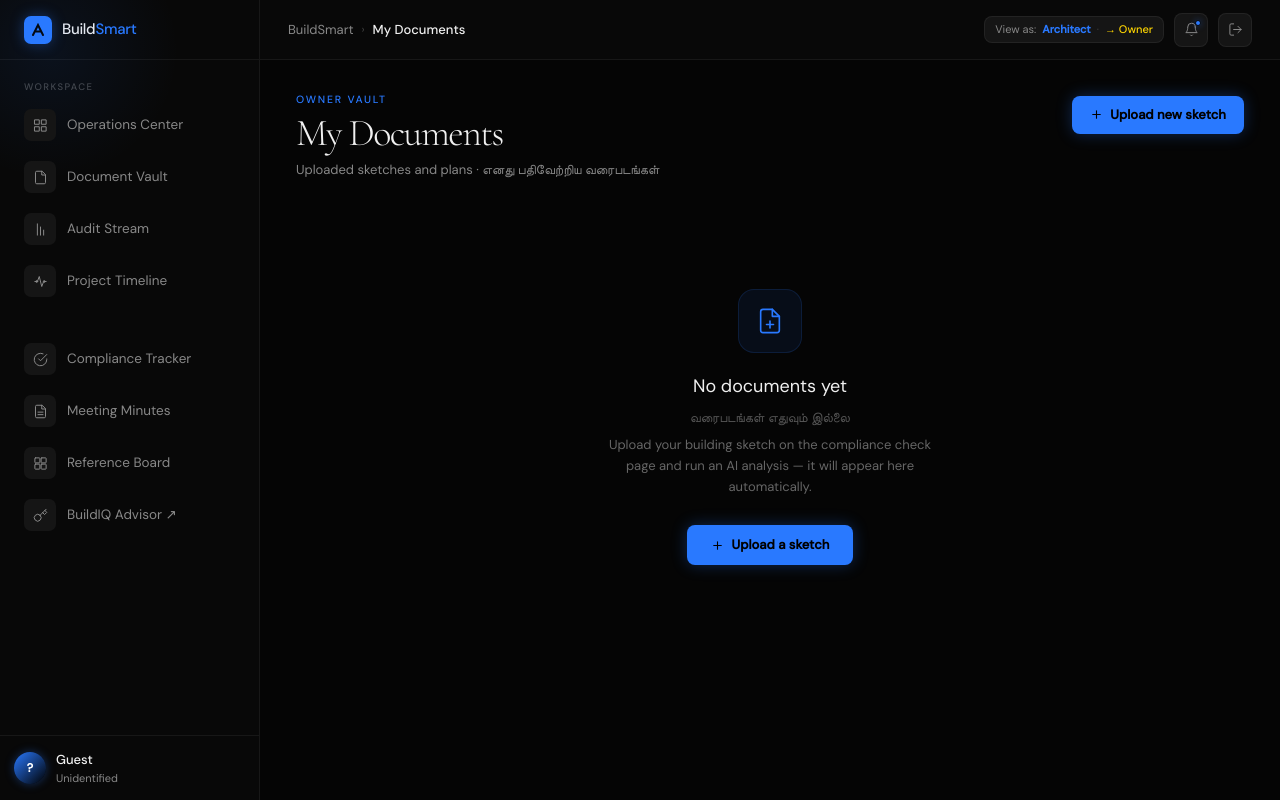
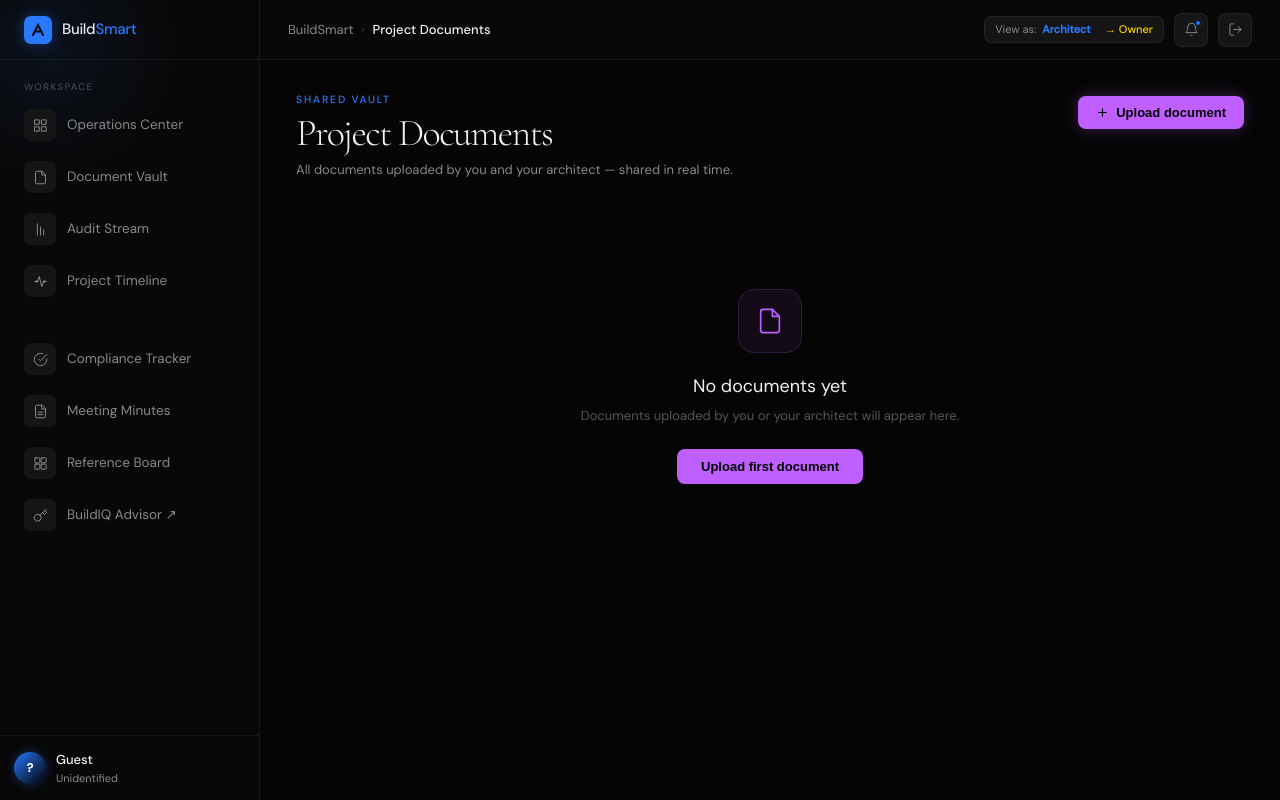
Before and after one commit to wowthrisha/buildsmart, a Flask app: template templates/owner_documents.html in a window 1280 px wide. Run offline with Flask 3, Linux system fonts and the light colour scheme; the template is opened without the code that fills it, so the values that code supplies are empty; some web fonts are replaced.

Commit message:
feat: shared document vault + reference board for both Owner and Architect
- Owner can now upload to the shared Document Vault (role block removed)
- Owner 'Project Documents' page shows ALL project docs (architect + owner)
- Owner sidebar: added 'Design Board' (Reference Board) and renamed 'My documents' → 'Project Documents'
- Compliance checklist: Upload buttons are live forms that POST to /compliance-upload, tick green when fulfilled, show readiness score dynamically
- compliance_upload: respects 'next' param to redirect back to caller page

Co-Authored-By: Claude Sonnet 4.6 <noreply@anthropic.com>

```diff
--- a/templates/base.html
+++ b/templates/base.html
@@ -377,7 +377,15 @@
         <div class="nav-icon">
           <svg viewBox="0 0 24 24"><path d="M14 2H6a2 2 0 00-2 2v16a2 2 0 002 2h12a2 2 0 002-2V8z"/><polyline points="14 2 14 8 20 8"/></svg>
         </div>
-        My documents
+        Project Documents
+      </a>
+
+      <a href="{{ url_for('ref.board_home') }}"
+         class="nav-item {% if request.endpoint in ['ref.board','ref.update_pin'] %}active{% endif %}">
+        <div class="nav-icon" style="{% if request.endpoint in ['ref.board','ref.update_pin'] %}background:rgba(191,95,255,0.12){% endif %}">
+          <svg viewBox="0 0 24 24" style="{% if request.endpoint in ['ref.board','ref.update_pin'] %}stroke:#BF5FFF{% endif %}"><rect x="3" y="3" width="8" height="8" rx="1"/><rect x="13" y="3" width="8" height="8" rx="1"/><rect x="3" y="13" width="8" height="8" rx="1"/><rect x="13" y="13" width="8" height="8" rx="1"/></svg>
+        </div>
+        Design Board
       </a>
     </div>
 
--- a/templates/owner_documents.html
+++ b/templates/owner_documents.html
@@ -1,71 +1,124 @@
 {% extends "base.html" %}
-{% block title %}My Documents — BuildSmart{% endblock %}
-{% block breadcrumb %}My Documents{% endblock %}
+{% block title %}Project Documents — BuildSmart{% endblock %}
+{% block breadcrumb %}Project Documents{% endblock %}
 {% block page_class %}page-owner{% endblock %}
 
 {% block content %}
 
 <div class="page-header">
   <div class="page-title-group">
-    <div class="page-eyebrow">Owner Vault</div>
-    <h1 class="page-title">My Documents</h1>
-    <p class="page-subtitle">
-      Uploaded sketches and plans · எனது பதிவேற்றிய வரைபடங்கள்
-    </p>
+    <div class="page-eyebrow">Shared Vault</div>
+    <h1 class="page-title">Project Documents</h1>
+    <p class="page-subtitle">All documents uploaded by you and your architect — shared in real time.</p>
   </div>
   <div style="margin-top:4px">
-    <a href="{{ url_for('owner.owner_home') }}" style="display:inline-flex;align-items:center;gap:7px;padding:9px 18px;border-radius:8px;background:#2979FF;color:#000;font-size:13px;font-weight:600;text-decoration:none;box-shadow:0 0 16px rgba(41,121,255,0.3)">
+    <button onclick="document.getElementById('upload-modal').style.display='flex'"
+      style="display:inline-flex;align-items:center;gap:7px;padding:9px 18px;border-radius:8px;background:#BF5FFF;color:#000;font-size:13px;font-weight:600;border:none;cursor:pointer;box-shadow:0 0 16px rgba(191,95,255,0.3)">
       <svg viewBox="0 0 24 24" style="width:13px;height:13px;stroke:#000;fill:none;stroke-width:2;stroke-linecap:round"><line x1="12" y1="5" x2="12" y2="19"/><line x1="5" y1="12" x2="19" y2="12"/></svg>
-      Upload new sketch
-    </a>
+      Upload document
+    </button>
   </div>
 </div>
 
 {% if docs %}
-<div style="display:grid;grid-template-columns:repeat(auto-fill,minmax(280px,1fr));gap:14px">
+<div style="display:flex;flex-direction:column;gap:8px">
   {% for doc in docs %}
-  <div style="background:#080808;border:1px solid rgba(255,255,255,0.06);border-radius:14px;padding:20px;transition:border-color 0.2s" onmouseover="this.style.borderColor='rgba(41,121,255,0.3)'" onmouseout="this.style.borderColor='rgba(255,255,255,0.06)'">
-    <div style="display:flex;align-items:flex-start;gap:14px">
-      <div style="width:40px;height:40px;background:rgba(41,121,255,0.1);border-radius:10px;display:grid;place-items:center;flex-shrink:0;border:1px solid rgba(41,121,255,0.2)">
-        <svg viewBox="0 0 24 24" style="width:18px;height:18px;stroke:#2979FF;fill:none;stroke-width:1.6;stroke-linecap:round;stroke-linejoin:round"><path d="M14 2H6a2 2 0 00-2 2v16a2 2 0 002 2h12a2 2 0 002-2V8z"/><polyline points="14 2 14 8 20 8"/></svg>
+  <div style="background:#080808;border:1px solid rgba(255,255,255,0.06);border-radius:12px;padding:16px 20px;display:flex;align-items:center;gap:16px;transition:border-color 0.2s"
+       onmouseover="this.style.borderColor='rgba(191,95,255,0.25)'"
+       onmouseout="this.style.borderColor='rgba(255,255,255,0.06)'">
+
+    <!-- Icon -->
+    <div style="width:40px;height:40px;background:rgba(191,95,255,0.08);border-radius:10px;display:grid;place-items:center;flex-shrink:0;border:1px solid rgba(191,95,255,0.15)">
+      <svg viewBox="0 0 24 24" style="width:18px;height:18px;stroke:#BF5FFF;fill:none;stroke-width:1.6;stroke-linecap:round;stroke-linejoin:round"><path d="M14 2H6a2 2 0 00-2 2v16a2 2 0 002 2h12a2 2 0 002-2V8z"/><polyline points="14 2 14 8 20 8"/></svg>
+    </div>
+
+    <!-- Info -->
+    <div style="flex:1;min-width:0">
+      <div style="font-size:13px;font-weight:500;color:#f0f0f0">{{ doc.title }}</div>
+      <div style="font-size:11px;color:#555;margin-top:2px">
+        {{ doc.document_type or 'General' }}
+        · v{{ doc.current_version }}
+        · {{ doc.created_by }}
+        · {{ doc.created_at.strftime('%d %b %Y') if doc.created_at else '—' }}
       </div>
-      <div style="flex:1;min-width:0">
-        <div style="font-size:13px;font-weight:500;color:#f0f0f0;white-space:nowrap;overflow:hidden;text-overflow:ellipsis">
-          {{ doc.file_path.split('/')[-1] if doc.file_path else 'Unnamed file' }}
-        </div>
-        <div style="font-size:11px;color:#555;margin-top:3px">
-          Uploaded {{ doc.uploaded_at.strftime('%d %b %Y') if doc.uploaded_at else '—' }}
-        </div>
-        {% if doc.change_notes %}
-        <div style="font-size:12px;color:#666;margin-top:6px;line-height:1.5">{{ doc.change_notes[:80] }}{% if doc.change_notes|length > 80 %}...{% endif %}</div>
-        {% endif %}
-      </div>
+      {% if doc.description %}
+      <div style="font-size:12px;color:#444;margin-top:4px">{{ doc.description[:80] }}{% if doc.description|length > 80 %}...{% endif %}</div>
+      {% endif %}
     </div>
-    <div style="margin-top:16px;display:flex;gap:8px">
-      <a href="{{ url_for('owner.owner_home') }}" style="flex:1;text-align:center;padding:8px;border-radius:7px;background:rgba(41,121,255,0.1);border:1px solid rgba(41,121,255,0.2);color:#2979FF;font-size:12px;text-decoration:none;transition:all 0.15s" onmouseover="this.style.background='rgba(41,121,255,0.2)'" onmouseout="this.style.background='rgba(41,121,255,0.1)'">
-        Run compliance check
-      </a>
-    </div>
+
+    <!-- Status badge -->
+    {% if doc.is_outdated %}
+    <span style="font-size:10px;font-weight:600;padding:3px 9px;border-radius:10px;background:rgba(255,214,0,0.1);color:#FFD600;white-space:nowrap">Outdated</span>
+    {% else %}
+    <span style="font-size:10px;font-weight:600;padding:3px 9px;border-radius:10px;background:rgba(57,255,130,0.1);color:#39FF82;white-space:nowrap">Current</span>
+    {% endif %}
+
+    <!-- Actions -->
+    <a href="{{ url_for('document.view_versions', document_id=doc.id) }}"
+       style="padding:6px 14px;border-radius:7px;background:rgba(255,255,255,0.04);border:1px solid rgba(255,255,255,0.08);color:#888;font-size:12px;text-decoration:none;white-space:nowrap">
+      View versions
+    </a>
   </div>
   {% endfor %}
 </div>
 
 {% else %}
-<!-- Empty state -->
 <div style="text-align:center;padding:80px 20px">
-  <div style="width:64px;height:64px;background:rgba(41,121,255,0.08);border-radius:16px;display:grid;place-items:center;margin:0 auto 20px;border:1px solid rgba(41,121,255,0.15)">
-    <svg viewBox="0 0 24 24" style="width:28px;height:28px;stroke:#2979FF;fill:none;stroke-width:1.4;stroke-linecap:round;stroke-linejoin:round"><path d="M14 2H6a2 2 0 00-2 2v16a2 2 0 002 2h12a2 2 0 002-2V8z"/><polyline points="14 2 14 8 20 8"/><line x1="12" y1="18" x2="12" y2="12"/><line x1="9" y1="15" x2="15" y2="15"/></svg>
+  <div style="width:64px;height:64px;background:rgba(191,95,255,0.08);border-radius:16px;display:grid;place-items:center;margin:0 auto 20px;border:1px solid rgba(191,95,255,0.15)">
+    <svg viewBox="0 0 24 24" style="width:28px;height:28px;stroke:#BF5FFF;fill:none;stroke-width:1.4;stroke-linecap:round;stroke-linejoin:round"><path d="M14 2H6a2 2 0 00-2 2v16a2 2 0 002 2h12a2 2 0 002-2V8z"/><polyline points="14 2 14 8 20 8"/></svg>
   </div>
-  <div style="font-size:18px;font-weight:400;color:#f0f0f0;margin-bottom:8px">No documents yet</div>
-  <div style="font-size:13px;color:#555;margin-bottom:8px">வரைபடங்கள் எதுவும் இல்லை</div>
-  <div style="font-size:13px;color:#666;margin-bottom:28px;max-width:340px;margin-left:auto;margin-right:auto;line-height:1.6">
-    Upload your building sketch on the compliance check page and run an AI analysis — it will appear here automatically.
-  </div>
-  <a href="{{ url_for('owner.owner_home') }}" style="display:inline-flex;align-items:center;gap:8px;padding:10px 24px;border-radius:8px;background:#2979FF;color:#000;font-size:13px;font-weight:600;text-decoration:none;box-shadow:0 0 16px rgba(41,121,255,0.3)">
-    <svg viewBox="0 0 24 24" style="width:13px;height:13px;stroke:#000;fill:none;stroke-width:2;stroke-linecap:round"><line x1="12" y1="5" x2="12" y2="19"/><line x1="5" y1="12" x2="19" y2="12"/></svg>
-    Upload a sketch
-  </a>
+  <div style="font-size:18px;font-weight:400;color:#f0f0f0;margin-bottom:6px">No documents yet</div>
+  <div style="font-size:13px;color:#555;margin-bottom:24px">Documents uploaded by you or your architect will appear here.</div>
+  <button onclick="document.getElementById('upload-modal').style.display='flex'"
+    style="display:inline-flex;align-items:center;gap:8px;padding:10px 24px;border-radius:8px;background:#BF5FFF;color:#000;font-size:13px;font-weight:600;border:none;cursor:pointer">
+    Upload first document
+  </button>
 </div>
 {% endif %}
 
+<!-- Upload modal -->
+<div id="upload-modal" style="display:none;position:fixed;inset:0;background:rgba(0,0,0,0.7);z-index:1000;align-items:center;justify-content:center">
+  <div style="background:#0d0d0d;border:1px solid rgba(191,95,255,0.25);border-radius:16px;padding:32px;width:100%;max-width:460px;position:relative">
+    <button onclick="document.getElementById('upload-modal').style.display='none'"
+      style="position:absolute;top:16px;right:16px;background:none;border:none;color:#555;cursor:pointer;font-size:20px">×</button>
+    <div style="font-size:10.5px;color:#BF5FFF;text-transform:uppercase;letter-spacing:2px;margin-bottom:8px">Upload document</div>
+    <h2 style="font-size:20px;font-weight:400;color:#f0f0f0;margin-bottom:24px">Add to shared vault</h2>
+
+    <form method="POST" action="{{ url_for('document.upload_document') }}" enctype="multipart/form-data">
+      <div style="margin-bottom:14px">
+        <label style="display:block;font-size:11px;color:#666;text-transform:uppercase;letter-spacing:.8px;margin-bottom:6px">Document name</label>
+        <input type="text" name="title" required placeholder="e.g. Patta — Dr. Suresh Plot 42"
+          style="width:100%;background:#0a0a0a;border:1px solid rgba(255,255,255,0.1);border-radius:8px;padding:10px 14px;color:#f0f0f0;font-size:13px;outline:none">
+      </div>
+      <div style="margin-bottom:14px">
+        <label style="display:block;font-size:11px;color:#666;text-transform:uppercase;letter-spacing:.8px;margin-bottom:6px">Document type</label>
+        <select name="document_type"
+          style="width:100%;background:#0a0a0a;border:1px solid rgba(255,255,255,0.1);border-radius:8px;padding:10px 14px;color:#f0f0f0;font-size:13px;outline:none">
+          <option value="">General</option>
+          <option value="Structural Drawings">Structural Drawings</option>
+          <option value="Site Plan">Site Plan</option>
+          <option value="FMB Sketch">FMB Sketch</option>
+          <option value="Patta">Patta</option>
+          <option value="EC Document">EC Document</option>
+          <option value="Fire Safety Certificate">Fire Safety Certificate</option>
+          <option value="Electrical Plan">Electrical Plan</option>
+          <option value="Environmental Clearance">Environmental Clearance</option>
+          <option value="Zoning Permit">Zoning Permit</option>
+          <option value="Safety Compliance Document">Safety Compliance Document</option>
+        </select>
+      </div>
+      <input type="hidden" name="project_id" value="1">
+      <div style="margin-bottom:20px">
+        <label style="display:block;font-size:11px;color:#666;text-transform:uppercase;letter-spacing:.8px;margin-bottom:6px">File</label>
+        <input type="file" name="file" required
+          style="width:100%;background:#0a0a0a;border:1px solid rgba(255,255,255,0.1);border-radius:8px;padding:10px 14px;color:#f0f0f0;font-size:13px">
+      </div>
+      <button type="submit"
+        style="width:100%;padding:12px;border-radius:8px;background:#BF5FFF;border:none;color:#000;font-size:13px;font-weight:600;cursor:pointer">
+        Upload to shared vault
+      </button>
+    </form>
+  </div>
+</div>
+
 {% endblock %}
```
Also changed, not shown: routes/document_routes.py (+3 -7 lines), routes/owner_routes.py (+17 -4 lines), templates/compliance_static.html (+37 -18 lines).
